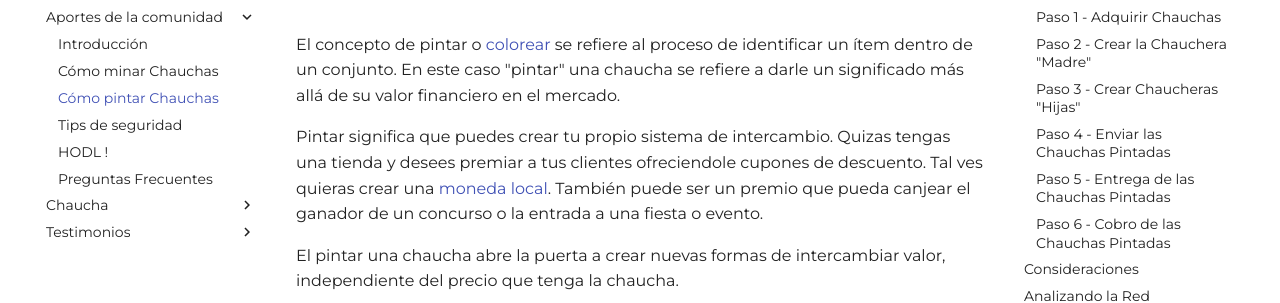
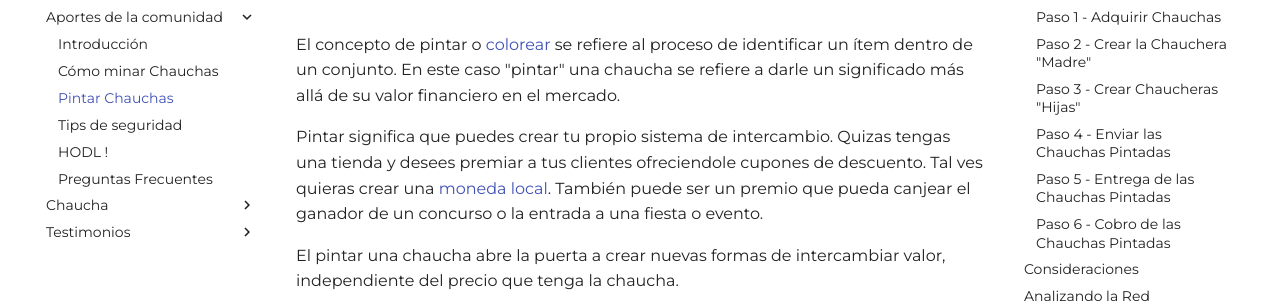
Before and after one commit to proyecto-chaucha/docs, an MkDocs documentation site: the page built from docs/pintar.md, in a window 1280 px wide. Shown: the part 148-451 px from the top of the page. Built offline with MkDocs 1.6.1 and Material for MkDocs 9.7.7, drawn with Linux system fonts in a browser that asks for light colours; comment, search, counter and statistics services are not loaded; old or Windows-style settings are respelled for this version of MkDocs.

Commit message:
titulo de pintar.md

```diff
--- a/mkdocs.yml
+++ b/mkdocs.yml
@@ -4,7 +4,7 @@ pages:
     - Aportes de la comunidad:
       - Introducción: intro.md
       - Cómo minar Chauchas: mining.md
-      - Cómo pintar Chauchas: pintar.md
+      - Pintar Chauchas: pintar.md
       - Tips de seguridad: sec.md
       - HODL !: hodl.md
       - Preguntas Frecuentes: faq.md
```
